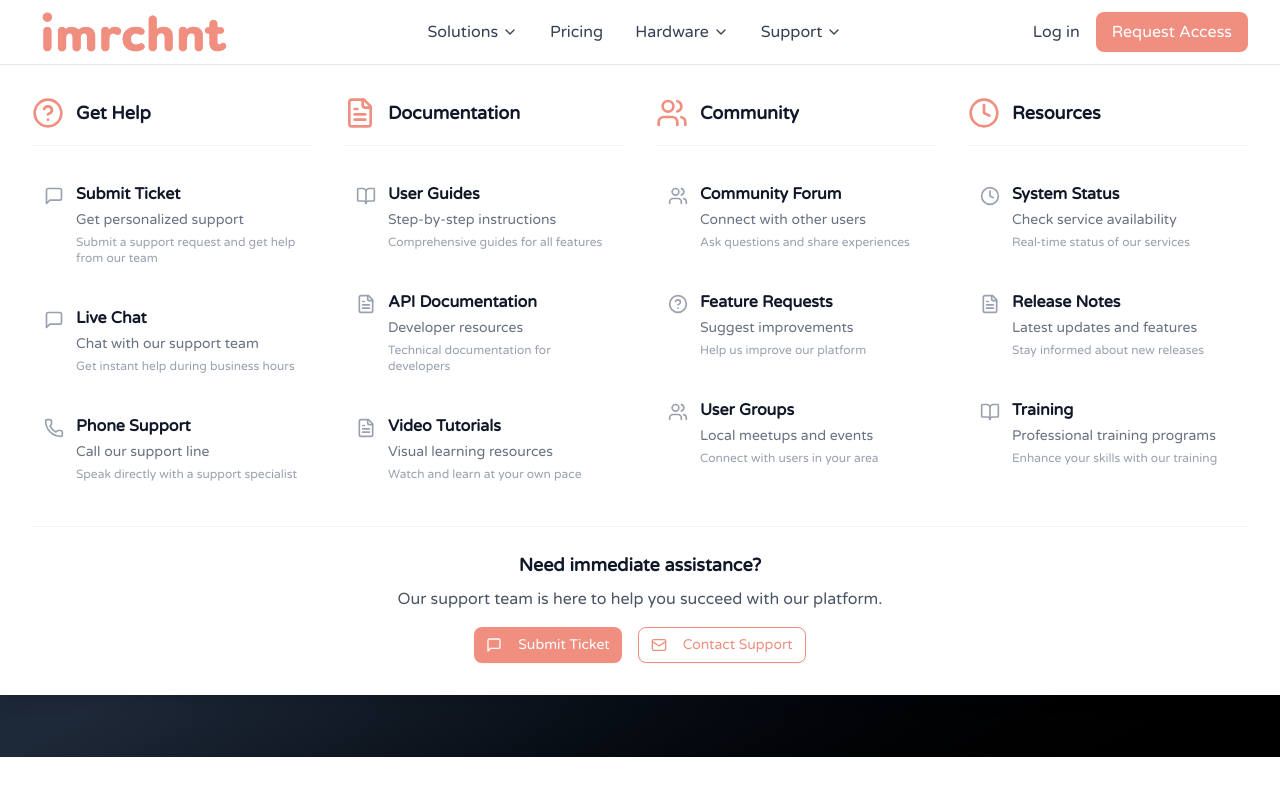
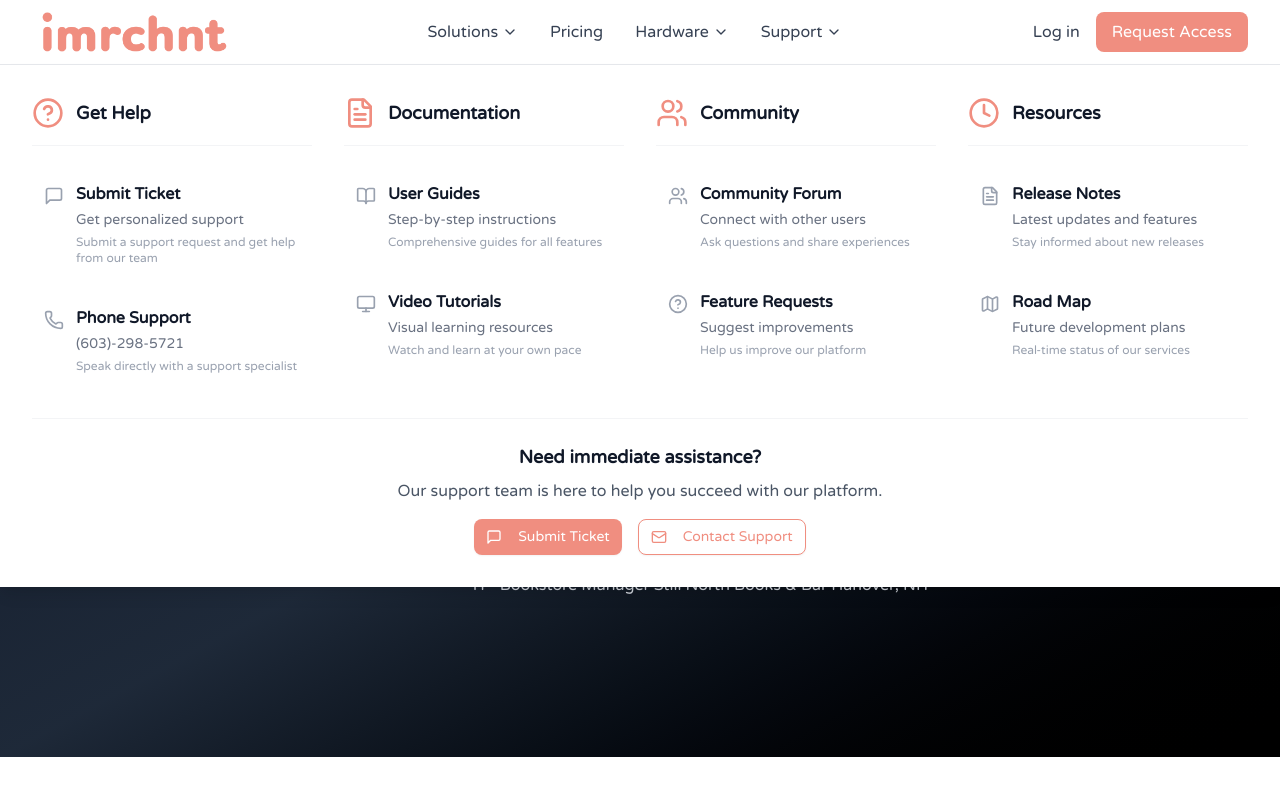
Before and after one commit to MarkHochreiter/imrchnt-website, a React (Vite) app: page / in a window 1280 px wide. Both pictures are taken after a click on the button "Support". Shown: the top 800 px of the page. Built offline with nearby package versions, Linux system fonts and the light colour scheme.

Commit message:
Update SupportMegaMenu.jsx

```diff
--- a/src/components/SupportMegaMenu.jsx
+++ b/src/components/SupportMegaMenu.jsx
@@ -6,7 +6,9 @@ import {
   Mail,
   Clock,
   Users,
-  BookOpen
+  BookOpen,
+  Monitor,
+  Map
 } from 'lucide-react'
 import { Button } from '@/components/ui/button.jsx'
 
@@ -23,14 +25,8 @@ function SupportMegaMenu({ isVisible, onMouseEnter, onMouseLeave }) {
           description: "Submit a support request and get help from our team"
         },
         {
-          title: "Live Chat",
-          subtitle: "Chat with our support team",
-          icon: <MessageSquare className="h-5 w-5" />,
-          description: "Get instant help during business hours"
-        },
-        {
           title: "Phone Support",
-          subtitle: "Call our support line",
+          subtitle: "(603)-298-5721",
           icon: <Phone className="h-5 w-5" />,
           description: "Speak directly with a support specialist"
         }
@@ -41,21 +37,15 @@ function SupportMegaMenu({ isVisible, onMouseEnter, onMouseLeave }) {
       icon: <FileText className="h-8 w-8 text-[#f08e80]" />,
       items: [
         {
-          title: "User Guides",
+          title: "User Guides", // LINK TO HAPPY FOX
           subtitle: "Step-by-step instructions",
           icon: <BookOpen className="h-5 w-5" />,
           description: "Comprehensive guides for all features"
         },
         {
-          title: "API Documentation",
-          subtitle: "Developer resources",
-          icon: <FileText className="h-5 w-5" />,
-          description: "Technical documentation for developers"
-        },
-        {
-          title: "Video Tutorials",
+          title: "Video Tutorials", // LINK TO YOUTUBE OR NEW PAGE WITH VIDEOS
           subtitle: "Visual learning resources",
-          icon: <FileText className="h-5 w-5" />,
+          icon: <Monitor className="h-5 w-5" />,
           description: "Watch and learn at your own pace"
         }
       ]
@@ -75,12 +65,6 @@ function SupportMegaMenu({ isVisible, onMouseEnter, onMouseLeave }) {
           subtitle: "Suggest improvements",
           icon: <HelpCircle className="h-5 w-5" />,
           description: "Help us improve our platform"
-        },
-        {
-          title: "User Groups",
-          subtitle: "Local meetups and events",
-          icon: <Users className="h-5 w-5" />,
-          description: "Connect with users in your area"
         }
       ]
     },
@@ -88,24 +72,18 @@ function SupportMegaMenu({ isVisible, onMouseEnter, onMouseLeave }) {
       title: "Resources",
       icon: <Clock className="h-8 w-8 text-[#f08e80]" />,
       items: [
-        {
-          title: "System Status",
-          subtitle: "Check service availability",
-          icon: <Clock className="h-5 w-5" />,
-          description: "Real-time status of our services"
-        },
-        {
+                {
           title: "Release Notes",
           subtitle: "Latest updates and features",
           icon: <FileText className="h-5 w-5" />,
           description: "Stay informed about new releases"
         },
         {
-          title: "Training",
-          subtitle: "Professional training programs",
-          icon: <BookOpen className="h-5 w-5" />,
-          description: "Enhance your skills with our training"
-        }
+          title: "Road Map",
+          subtitle: "Future development plans",
+          icon: <Map className="h-5 w-5" />,
+          description: "Real-time status of our services"
+        },
       ]
     }
   ]
```
